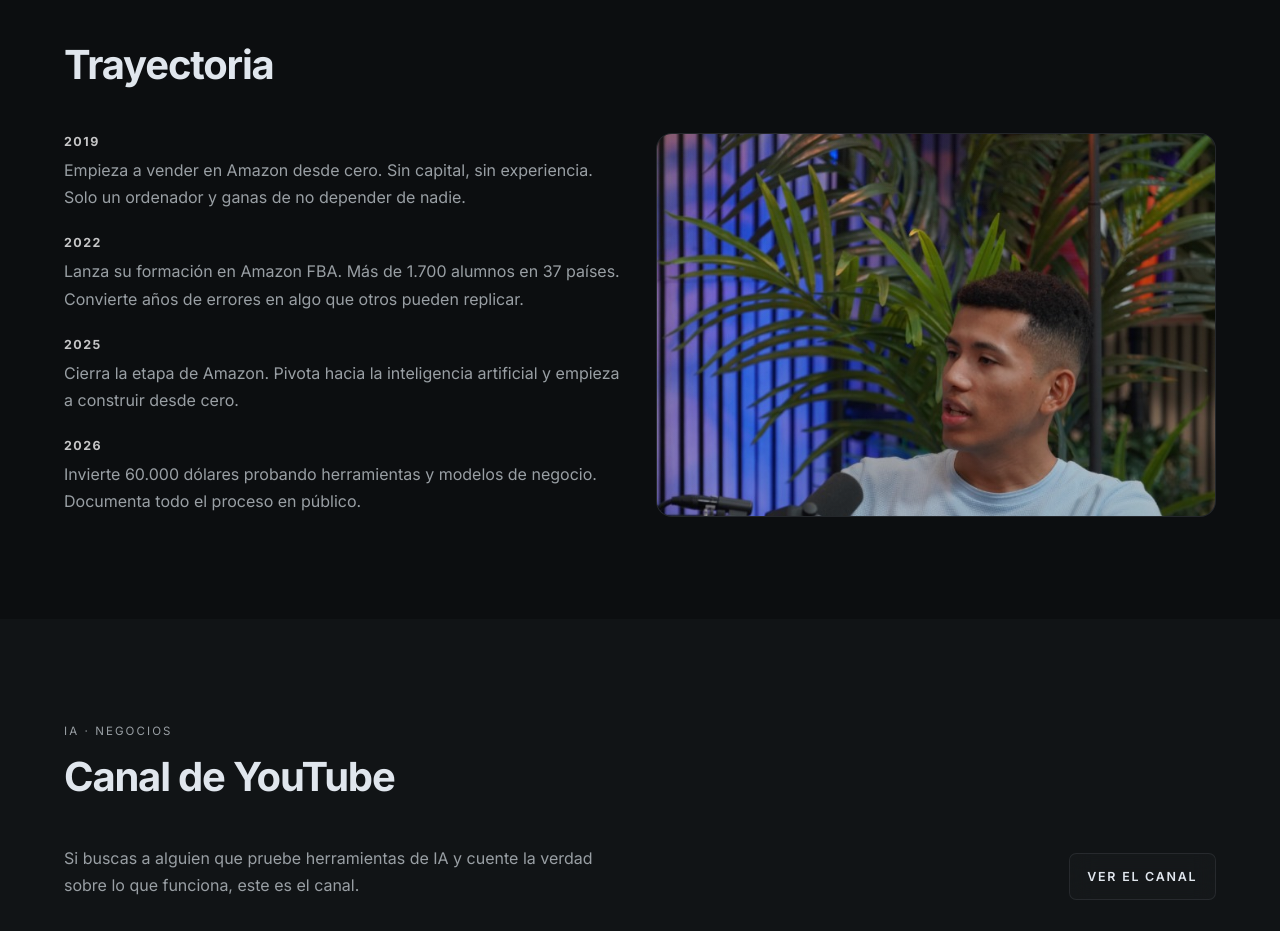
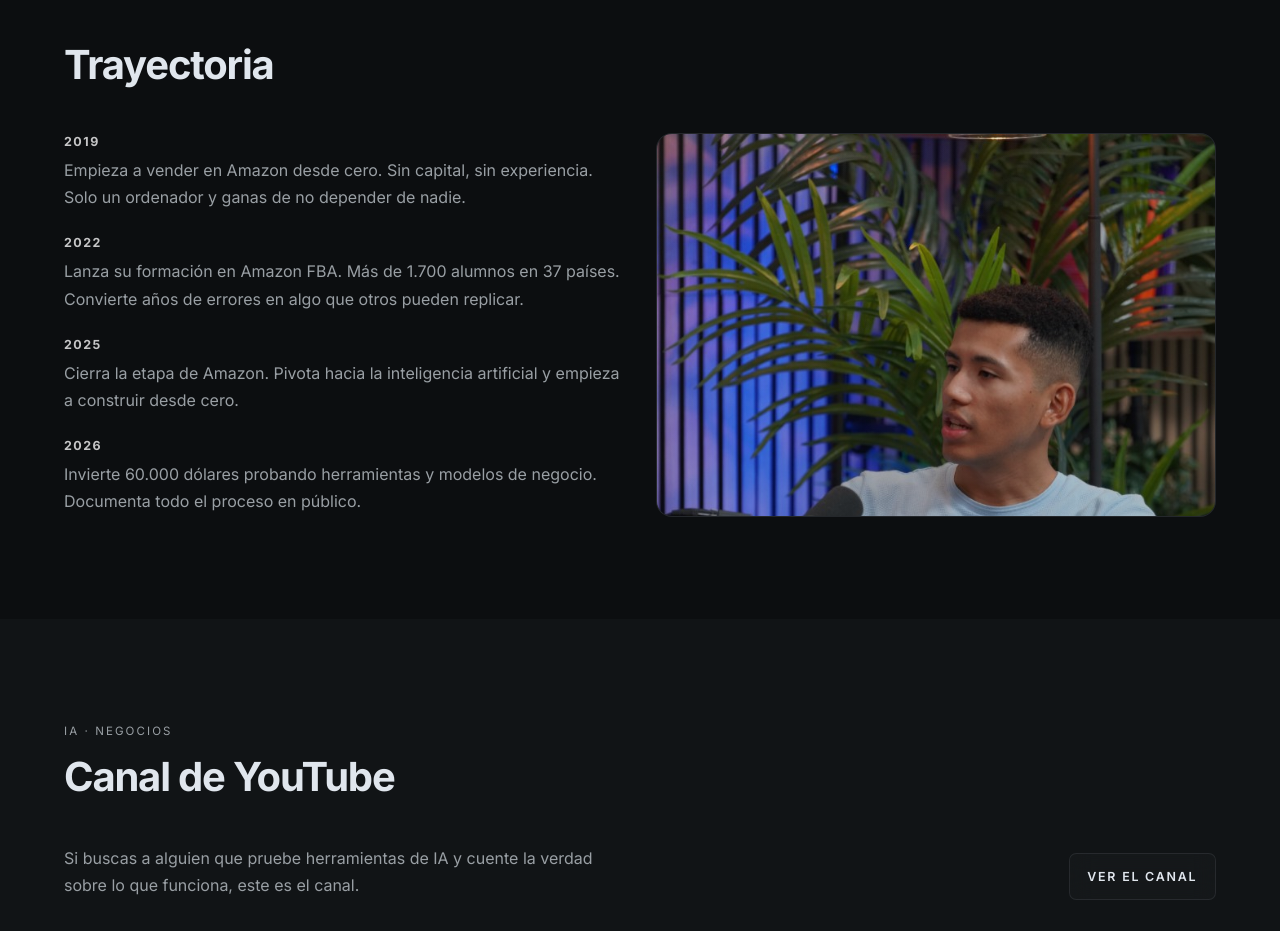
Before and after one commit to JoselercAI/MinoruWeb, a Next.js app: page / in a window 1280 px wide. Shown: the part 1340-2271 px from the top of the page. Built offline with nearby package versions, Linux system fonts and the light colour scheme; no server answers; grey boxes are pictures that could not be loaded.

Commit message:
Raise desktop timeline crop slightly more.
Move the desktop timeline portrait a bit higher again so the framing sits closer to the top edge without clipping the subject.

Made-with: Cursor

```diff
--- a/app/page.module.scss
+++ b/app/page.module.scss
@@ -70,7 +70,7 @@
 }
 
 .timelineImage {
-  object-position: center 12% !important;
+  object-position: center 9% !important;
 }
 
 .visual::after,
```
